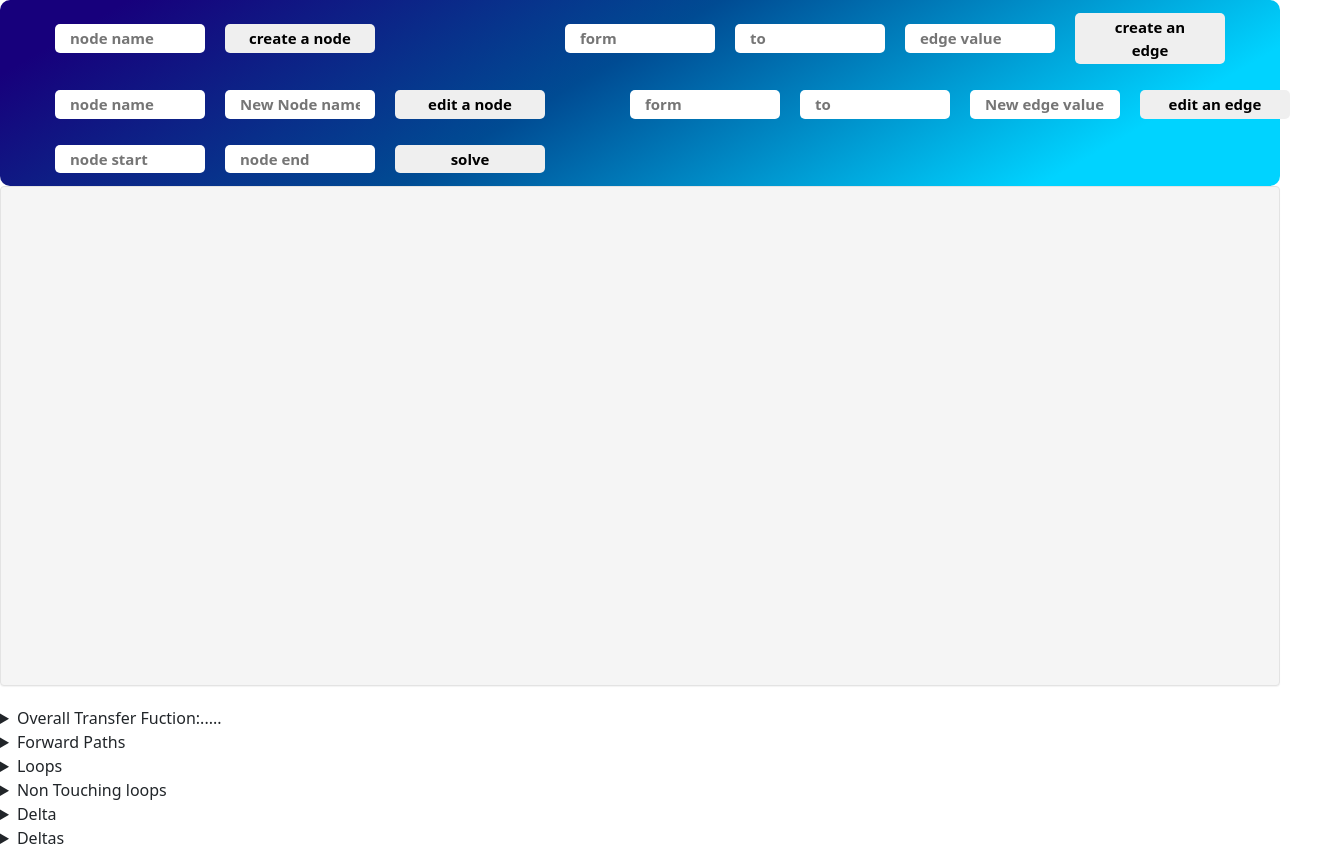
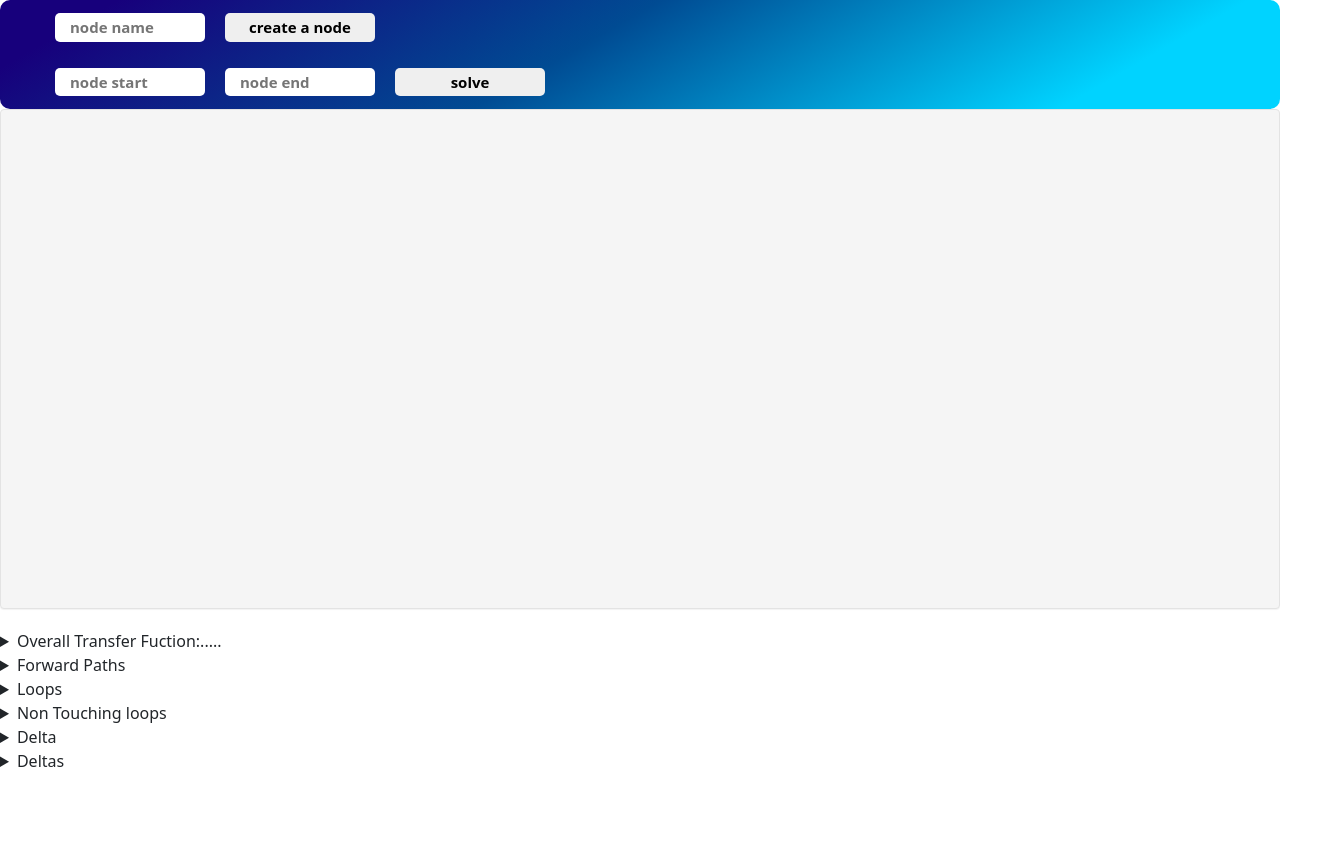
Before and after one commit to YoussefEmad1222/Signal-Flow-Graph-Solver, an Angular app: page / in a window 1280 px wide. Shown: the whole page, 1320 px wide, since content can reach past the window. After the commit the page ends 800 px from the top, so only its background shows below. Built offline with nearby package versions, Linux system fonts and the light colour scheme.

Commit message:
no need for all of this

```diff
--- a/src/app/app.component.html
+++ b/src/app/app.component.html
@@ -6,53 +6,7 @@
       </div>
       <div><button (click)="addNode()">create a node</button></div>
     </div>
-
-    <div class="edge">
-      <div>
-        <input type="text" placeholder="form" [(ngModel)]="edgeFromCr" />
-      </div>
-      <div><input type="text" placeholder="to" [(ngModel)]="edgeToCr" /></div>
-      <div>
-        <input type="text" placeholder="edge value" [(ngModel)]="edgeValCr" />
-      </div>
-      <div><button (click)="addEdge()">create an edge</button></div>
-    </div>
   </div>
-
-  <div class="edit">
-
-
-    <div class="node-edit">
-      <div>
-        <input type="text" placeholder="node name" [(ngModel)]="oldNodeName" />
-      </div>
-      <div>
-        <input
-          type="text"
-          placeholder="New Node name"
-          [(ngModel)]="newNodeName"
-        />
-      </div>
-      <div><button (click)="editNode()">edit a node</button></div>
-    </div>
-
-
-
-    <div class="edge-edit">
-      <div><input type="text" placeholder="form" [(ngModel)]="edgeFrom" /></div>
-      <div><input type="text" placeholder="to" [(ngModel)]="edgeTo" /></div>
-      <div>
-        <input
-          type="text"
-          placeholder="New edge value"
-          [(ngModel)]="newEdgeVal"
-        />
-      </div>
-      <div><button (click)="editEdge()">edit an edge</button></div>
-    </div>
-
-  </div>
-
 
   <div class="solve">
     <div class="node">
@@ -63,9 +17,7 @@
       <div><button (click)="Solve()">solve</button></div>
     </div>
   </div>
-
 </div>
-
 
 <div id="draw"></div>
 
--- a/src/app/app.component.ts
+++ b/src/app/app.component.ts
@@ -1,52 +1,20 @@
 import { Component } from '@angular/core';
-import Konva from 'konva';
 @Component({
   selector: 'app-root',
   templateUrl: './app.component.html',
   styleUrls: ['./app.component.css'],
 })
 export class AppComponent {
-  title = 'signal';
-  stage: any;
-  layer: any;
   public nodeCr: string = '';
-  public edgeFromCr: string = '';
-  public edgeToCr: string = '';
-  public edgeValCr: string = '';
-  public oldNodeName: string = '';
-  public newNodeName: string = '';
-  public edgeFrom: string = '';
-  public edgeTo: string = '';
-  public newEdgeVal: string = '';
   public start: string = '';
   public end: string = '';
 
-  ngOnit() {
-    this.stage = new Konva.Stage({
-      container: 'draw',
-      width: innerWidth,
-      height: innerHeight,
-    });
-    this.layer = new Konva.Layer();
-    this.stage.add(this.layer);
-  }
-  addEdge() {
-    this.edgeFromCr = '';
-    this.edgeToCr = '';
-    this.edgeValCr = '';
-  }
+  ngOnit() {}
+
   addNode() {
     this.nodeCr = '';
   }
-  editNode() {
-    this.oldNodeName = '';
-    this.newNodeName = '';
-  }
-  editEdge() {
-    this.edgeFrom = '';
-    this.edgeTo = '';
-    this.newEdgeVal = '';
-  }
+
   Solve(): any {
     this.start = '';
     this.end = '';
```
